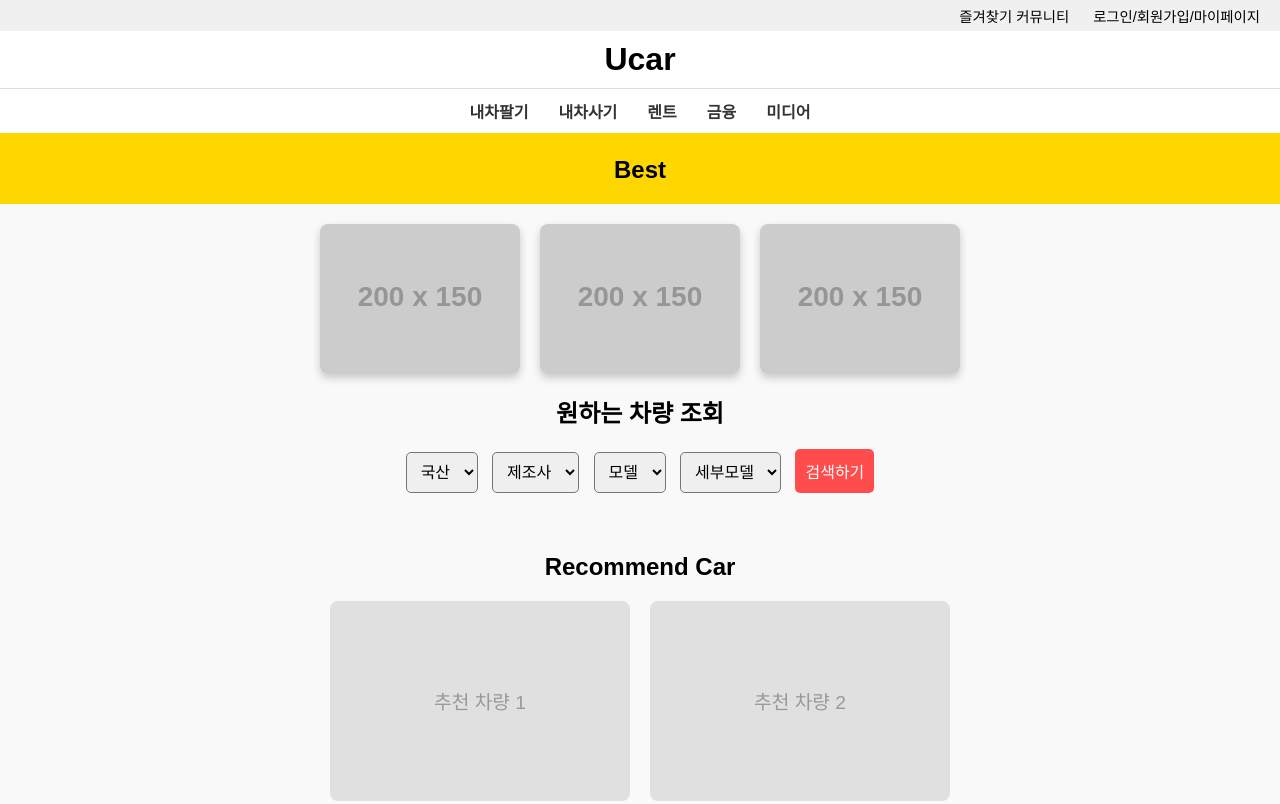
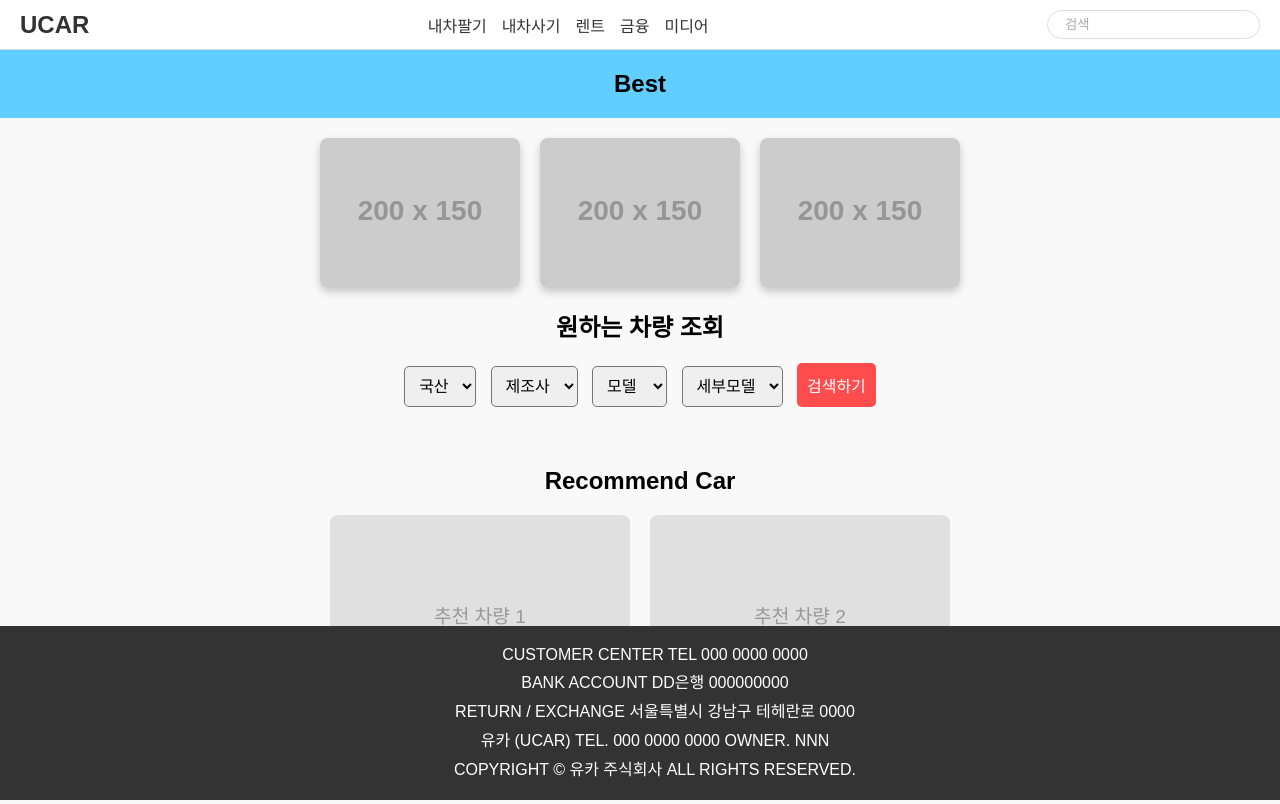
Before and after one commit to yisoooo/capstone, a plain HTML site: page index.html in a window 1280 px wide. Shown: the top 804 px of the page. Drawn offline with Linux system fonts and the light colour scheme; placeholder pictures from the web are drawn by us.

Commit message:
index.html
첫번째 수정

```diff
--- a/index.html
+++ b/index.html
@@ -6,6 +6,7 @@
   <title>Ucar 중고차 홈페이지</title>
   <style>
     /* 기본 스타일 */
+
     body {
       font-family: Arial, sans-serif;
       margin: 0;
@@ -13,12 +14,17 @@
       background-color: #f9f9f9;
     }
 
+    .logo {
+            font-size: 24px;
+            font-weight: bold;
+            color: #333;
+        }
     /* 상단 네비게이션 바 */
     .top-bar {
       background-color: #f0f0f0;
       padding: 5px 20px;
       font-size: 0.9em;
-      text-align: right;
+      text-align: center;
     }
 
     .top-bar span {
@@ -28,24 +34,46 @@
     /* 메인 헤더 */
     header {
             background-color: #fff;
+            border-bottom: 1px solid #ddd;
             padding: 10px 20px;
-      text-align: center;
-      border-bottom: 1px solid #ddd;
+            display: flex;
+            justify-content: space-between;
+            align-items: center;
         }
 
-    header h1 {
-      font-size: 2em;
-      margin: 0;
-      font-weight: bold;
+        .search-bar {
+            border: 1px solid #ddd;
+            border-radius: 20px;
+            padding: 5px 15px;
+            display: flex;
+            align-items: center;
+        }
+        .search-bar input {
+            border: none;
+            outline: none;
+        }
+        .search-bar input::placeholder {
+            color: #aaa;
         }
 
+        nav {
+            display: flex;
+            gap: 15px;
+        }
+        nav a {
+            text-decoration: none;
+            color: #333;
+        }
+        nav a:hover {
+            color: #007bff;
+        }
     /* 메인 메뉴 */
     .main-menu {
       display: flex;
       justify-content: center;
       background-color: #ffffff;
       padding: 10px 0;
-      border-bottom: 3px solid #ffd700;
+      border-bottom: 3px solid #60cfff;
     }
 
     .main-menu a {
@@ -61,7 +89,7 @@
 
     /* Best 섹션 */
     .best-section {
-      background-color: #ffd700;
+      background-color: #60cfff;
       padding: 20px 0;
       text-align: center;
       font-size: 1.5em;
@@ -140,36 +168,39 @@
     footer {
             background-color: #333;
             color: #fff;
-      padding: 20px;
-      font-size: 0.9em;
             text-align: center;
+            padding: 15px;
+            margin-top: 20px;
+            position:fixed;
+            bottom : 0;
+            width:100%
+        }
+        footer div {
+            margin: 5px 0;
         }
 
     footer div {
-      margin: 5px 0;
+     margin: 5px ;
     }
   </style>
 </head>
 <body>
 
-  <!-- 상단바 -->
-  <div class="top-bar">
-    즐겨찾기 커뮤니티 <span>로그인/회원가입/마이페이지</span>
-  </div>
 
-  <!-- 헤더 -->
+
   <header>
-    <h1>Ucar</h1>
-  </header>
-
-  <!-- 네비게이션 메뉴 -->
-  <nav class="main-menu">
+    <div class="logo">UCAR</div>
+    <nav>
         <a href="#">내차팔기</a>
         <a href="#">내차사기</a>
-    <a href="#">렌트</a>
+        <a href="lentcar.html">렌트</a>
         <a href="#">금융</a>
         <a href="#">미디어</a>
     </nav>
+    <div class="search-bar">
+        <input type="text" placeholder="검색">
+    </div>
+</header>
 
   <!-- Best 섹션 -->
   <div class="best-section">
@@ -193,9 +224,14 @@
         <option>제조사</option>
         <option>현대</option>
         <option>기아</option>
+        <option>KGM</option>
+        <option>쌍용</option>
       </select>
       <select>
         <option>모델</option>
+        <option>SUV</option>
+        <option>중형</option>
+        <option>대형</option>
       </select>
       <select>
         <option>세부모델</option>
```
Lines whose indentation alone changed are shown as unchanged.
